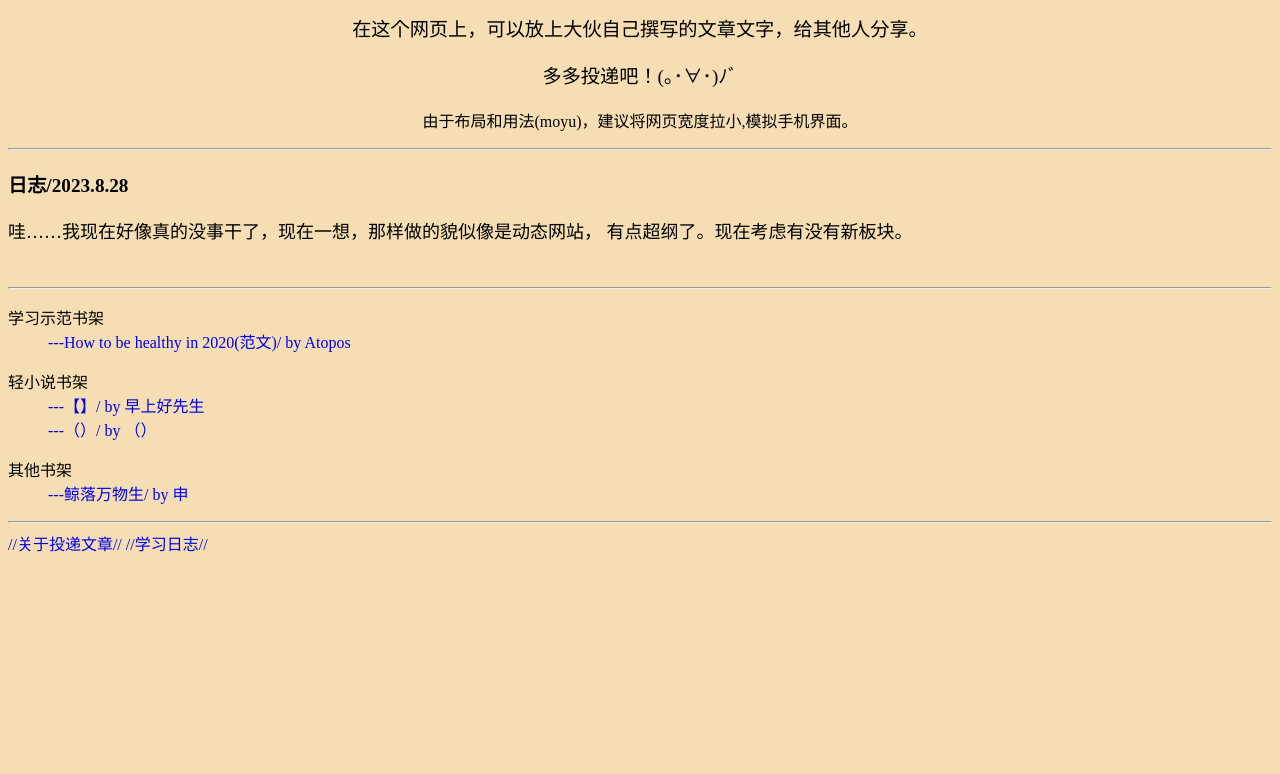
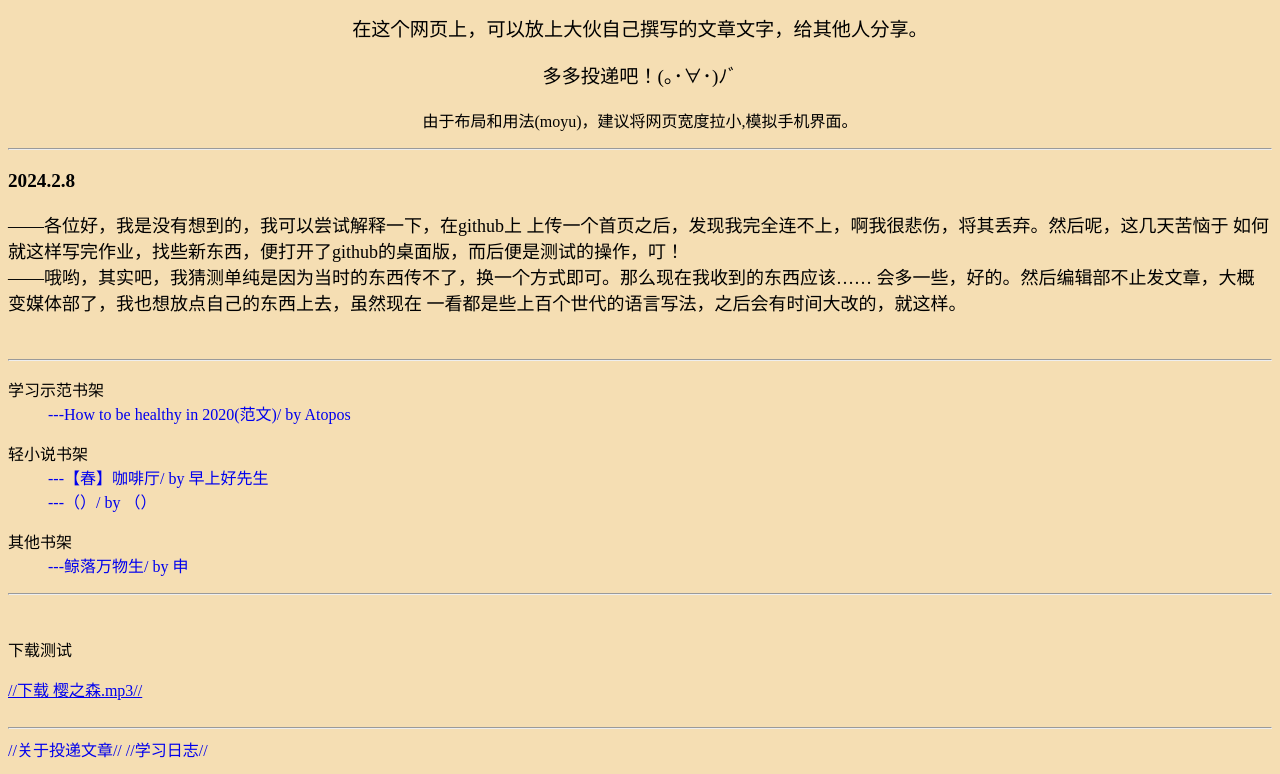
Before and after one commit to ZhongXC110819/ZhongXC110819.github.io, a plain HTML site: page index.html in a window 1280 px wide. Shown: the part 125-899 px from the top of the page. Before the commit the page ends 800 px from the top, so only its background shows below. Drawn offline with Linux system fonts and the light colour scheme.

Commit message:
2024.2.8 2nd

```diff
--- a/index.html
+++ b/index.html
@@ -13,9 +13,13 @@
     <p style="font-size: larger;text-align: center;">多多投递吧！(｡･∀･)ﾉﾞ</p>
     <p style="text-align: center;"> 由于布局和用法(moyu)，建议将网页宽度拉小,模拟手机界面。</p>
     <hr>
-    <p style="font-size: larger;font-weight: 800;">日志/2023.8.28</p>
-    <p style="font-size: large;">哇……我现在好像真的没事干了，现在一想，那样做的貌似像是动态网站，
-        有点超纲了。现在考虑有没有新板块。
+    <p style="font-size: larger;font-weight: 800;">2024.2.8</p>
+    <p style="font-size: large;">——各位好，我是没有想到的，我可以尝试解释一下，在github上
+	    上传一个首页之后，发现我完全连不上，啊我很悲伤，将其丢弃。然后呢，这几天苦恼于
+		如何就这样写完作业，找些新东西，便打开了github的桌面版，而后便是测试的操作，叮！<br>
+		——哦哟，其实吧，我猜测单纯是因为当时的东西传不了，换一个方式即可。那么现在我收到的东西应该……
+		会多一些，好的。然后编辑部不止发文章，大概变媒体部了，我也想放点自己的东西上去，虽然现在
+        一看都是些上百个世代的语言写法，之后会有时间大改的，就这样。
     </p>
     <br>
     <hr>
@@ -28,7 +32,7 @@
     <dl>
         <dt>轻小说书架</dt>
         <dd>
-        <a href="p0101.html" style="text-decoration: none;">---【】/ by 早上好先生</a></td><br>
+        <a href="p0101.html" style="text-decoration: none;">---【春】咖啡厅/ by 早上好先生</a></td><br>
         <a href="p0301.html" style="text-decoration: none;">---（）/ by （）</a></td><br>
         </dd>
     </dl>
@@ -39,6 +43,12 @@
         </dd>
     </dl>
     <hr>
+    <br>
+    <p> 下载测试 </p>
+    <a href="music/樱之森.mp3"download="樱之森.mp3">//下载 樱之森.mp3//</a>
+    <br>
+    <br>
+    <hr>
     <a href="send.html" style="text-decoration: none;"> //关于投递文章// </a>
     <a href="diary.html" style="text-decoration: none;"> //学习日志// </a>
     <p style="color: wheat;text-align: end;">此网站制作于：希澄</p>
```
Also changed, not shown: diary.html (+9 -1 lines), 1 other file.
